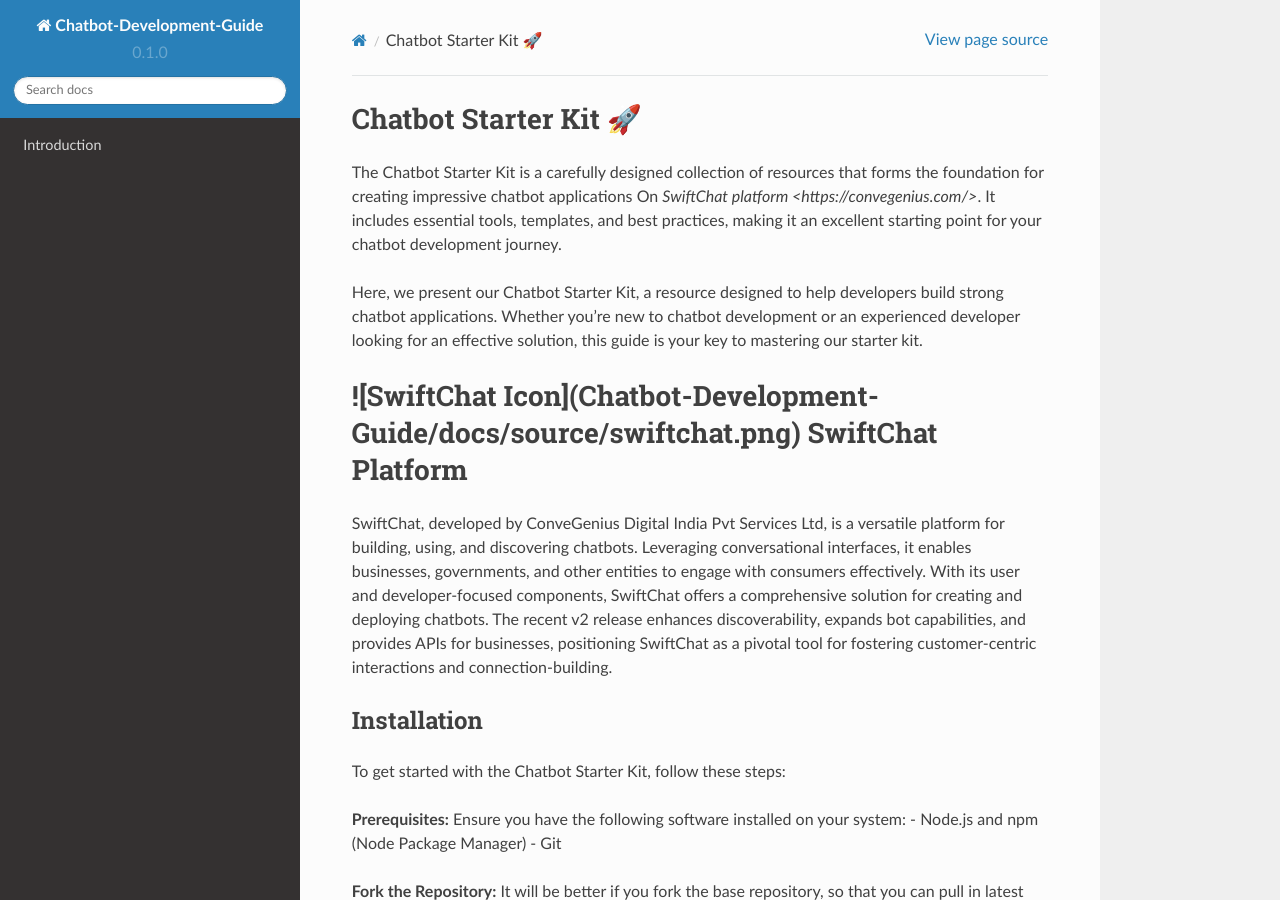
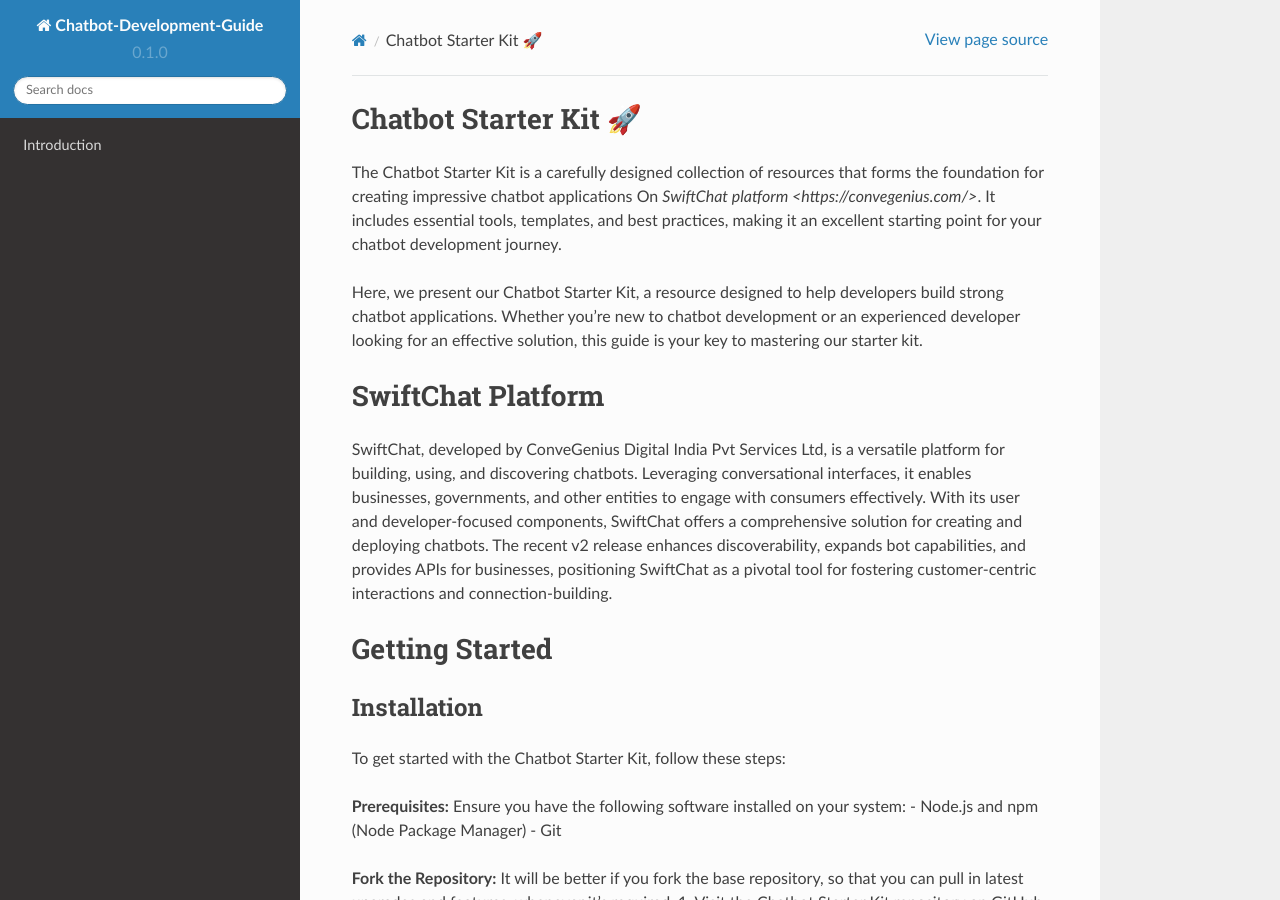
Before and after one commit to Priyanka-sharma181/Chatbot-Development-Guide, a Sphinx documentation site: the page built from docs/source/index.rst, in a window 1280 px wide and 900 px high. Built offline with Sphinx 7.4.7 and the Read the Docs theme 2.0.0, drawn with Linux system fonts in a browser that asks for light colours; pages that are not in the unit, such as notebooks, are missing from menus.

Commit message:
updating index.rst file

```diff
--- a/docs/source/index.rst
+++ b/docs/source/index.rst
@@ -5,10 +5,13 @@
 
 Here, we present our Chatbot Starter Kit, a resource designed to help developers build strong chatbot applications. Whether you're new to chatbot development or an experienced developer looking for an effective solution, this guide is your key to mastering our starter kit.
 
-![SwiftChat Icon](Chatbot-Development-Guide/docs/source/swiftchat.png) SwiftChat Platform
-====================================================================================================
+SwiftChat Platform
+====================
 SwiftChat, developed by ConveGenius Digital India Pvt Services Ltd, is a versatile platform for building, using, and discovering chatbots. Leveraging conversational interfaces, it enables businesses, governments, and other entities to engage with consumers effectively. With its user and developer-focused components, SwiftChat offers a comprehensive solution for creating and deploying chatbots. The recent v2 release enhances discoverability, expands bot capabilities, and provides APIs for businesses, positioning SwiftChat as a pivotal tool for fostering customer-centric interactions and connection-building.
 
+
+Getting Started
+====================
 Installation
 ------------
 
```
Also changed, not shown: docs/source/swiftchat.png (deleted).
